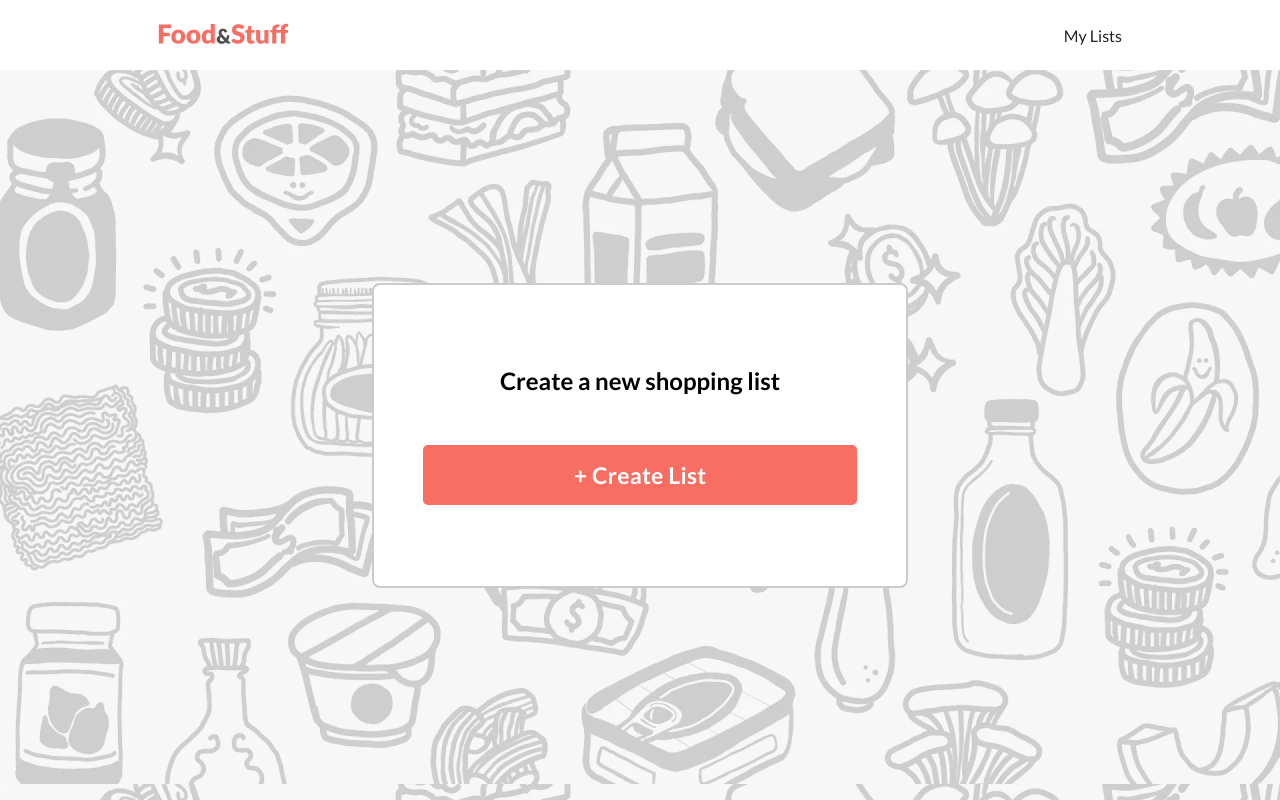
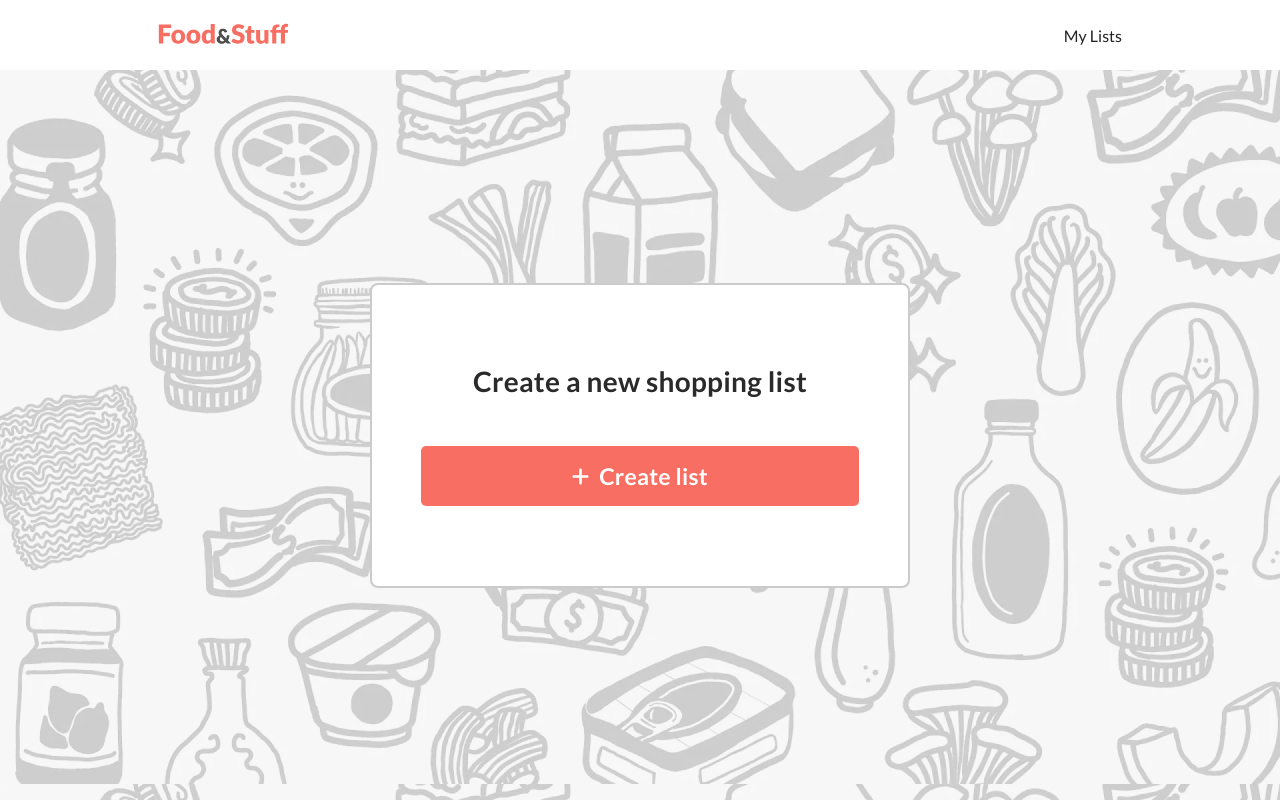
Before and after one commit to aobarbieri/LuminaTask, a Next.js app: page / in a window 1280 px wide. Built offline with nearby package versions, Linux system fonts and the light colour scheme.

Commit message:
Home styles

```diff
--- a/app/page.jsx
+++ b/app/page.jsx
@@ -1,12 +1,17 @@
 import Link from 'next/link'
 import styles from './page.module.css'
+import Image from 'next/image'
+import add from '@/assets/icons/add.svg'
 
 export default function Home() {
 	return (
 		<main className={styles.main}>
 			<section className={styles.container}>
 				<h1>Create a new shopping list</h1>
-				<Link href='lists/new/'>+ Create List</Link>
+				<Link href='lists/new/'>
+					<Image src={add} alt='plus' width={17} height={17} />
+					Create list
+				</Link>
 			</section>
 		</main>
 	)
--- a/app/page.module.css
+++ b/app/page.module.css
@@ -19,7 +19,12 @@
 }
 
 .container h1 {
-  margin-bottom: 3.06rem;
+  margin-bottom : 3.06rem;
+  color         : var(--gray-1);
+  font-size     : 1.75rem;
+  font-weight   : 700;
+  line-height   : 1.875rem;
+  letter-spacing: 0.28px;
 }
 
 .container a {
@@ -32,6 +37,10 @@
   line-height   : 3.875rem;
   letter-spacing: 0.01438rem;
   color         : #fff;
+}
+
+.container a img {
+  margin-right: .625rem;
 }
 
 
```
Also changed, not shown: assets/icons/add.svg (added).
